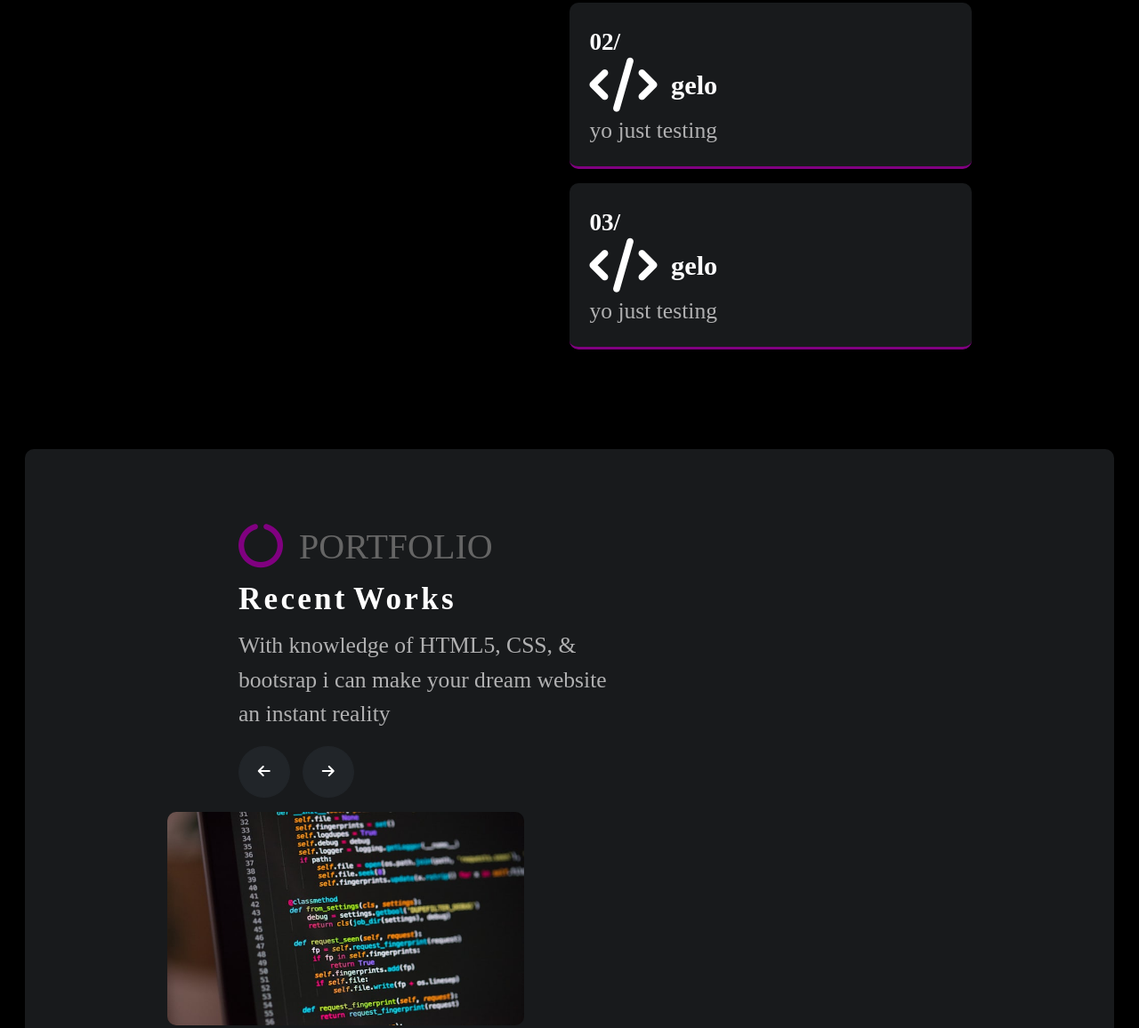
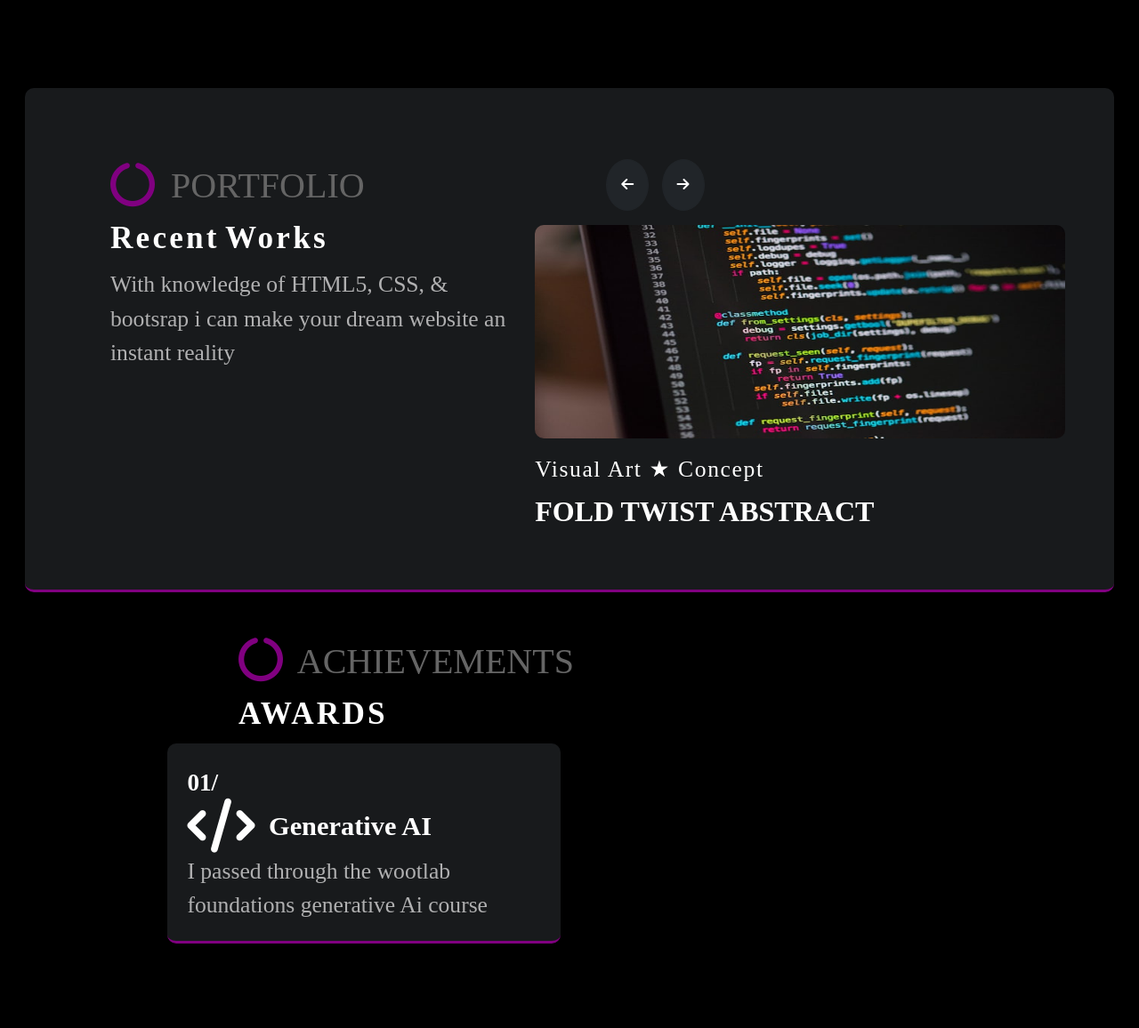
Before and after one commit to Heritage-XioN/PORTFOLIO_PAGE, a plain HTML site: page index.html in a window 1280 px wide. Shown: the part 1499-2655 px from the top of the page at 89% size. Drawn offline with nearby package versions, Linux system fonts and the light colour scheme.

Commit message:
completed styling for PC devices

```diff
--- a/assets/styles/styles.css
+++ b/assets/styles/styles.css
@@ -4,11 +4,18 @@
   box-sizing: border-box;
   font-family: Arial Sans-Serif Trebuchet MS Times New Roman Consolas Courier New;
 }
+.carousel-inner,.carousel{
+  overflow-x: auto;
+  white-space: nowrap;
+}
+.carouselinner{
+  background-color: red;
+}
 .container-fluid{
   width: 100%;
   height: 100%;
   color: #fff;
-  background-color: #000000;
+  background-color: #000;
 }
 .nav_bar{
   position: fixed;
@@ -310,8 +317,9 @@ input{
   border: 1px solid #181A1C;
   color: #fff;
 }
-input:focus{
-
+input:focus,textarea:focus{
+outline: none;
+border: 3px solid red;
 }
 textarea{
   width: 100%;
@@ -431,14 +439,22 @@ textarea{
     padding: 1rem 1rem;
   }
   .portfolio{
-    padding-left: 10rem;
+    padding-left: rem;
+    display: flex;
   }
   .card-body{
     padding-left: 5rem;
+    width: 100%;
+  }
+  .pc{
+    width: 45%;
+    margin-right: 1.3rem;
+  }
+  .pc_2{
     width: 50%;
   }
   .carousel-inner,.carousel{
-    width: 85%;
+    width: 100%;
   }
   .head_container{
     padding-left: 5rem;
@@ -451,7 +467,7 @@ textarea{
     height: 50%;
   }
   .carousel_img{
-   width: 45%;
+   width: 100%;
    height: 15rem;
    border-radius: 10px;
  }
--- a/index.html
+++ b/index.html
@@ -1,5 +1,5 @@
 <!DOCTYPE html>
-<html lang="en">
+<html lang="en" data-bs-theme="dark">
 <head>
   <meta charset="UTF-8">
   <meta name="viewport" content="width=device-width, initial-scale=1.0">
@@ -161,7 +161,8 @@
     </section>
     <section id="portfolio" class="portfolio_section">
       <div class="portfolio">
-        <div class="head_container">
+        <div class="pc">
+          <div class="head_container">
           <p class="header">
             <i class="fa-solid fa-circle-notch fa-lg circle"></i>
             PORTFOLIO
@@ -180,7 +181,9 @@
             </p>
           </div>
         </div>
-        <div class="btn_icon_cont">
+        </div>
+        <div class="pc_2">
+          <div class="btn_icon_cont">
           <button class="btn btn-dark rounded-circle p-3" type="button" data-bs-target="#portfolio_carousel" data-bs-slide="prev">
           <i class="fa-solid fa-arrow-left"></i>
         </button>
@@ -193,6 +196,7 @@
             <div id="carousel_portfolio" class="carousel-inner">
             </div>
           </div>
+        </div>
         </div>
       </div>
     </section>
@@ -213,7 +217,8 @@
     </section>
     <section id="blog" class="journal_section">
       <div class="portfolio">
-        <div class="head_container">
+        <div class="pc">
+          <div class="head_container">
           <p class="header">
             <i class="fa-solid fa-circle-notch fa-lg circle"></i>
             JOURNAL
@@ -231,7 +236,9 @@
             </p>
           </div>
         </div>
-        <div class="btn_icon_cont">
+        </div>
+        <div class="pc_2">
+          <div class="btn_icon_cont">
           <button class="btn btn-dark rounded-circle p-3" type="button" data-bs-target="#blog_carousel" data-bs-slide="prev">
           <i class="fa-solid fa-arrow-left"></i>
         </button>
@@ -240,10 +247,11 @@
         </button>
         </div>
         <div class="carousel_cont">
-          <div id="blog_carousel" class="carousel slide">
+          <div id="blog_carousel" class="carousel ">
             <div id="carousel_blog" class="carousel-inner">
             </div>
           </div>
+        </div>
         </div>
       </div>
     </section>
--- a/scripts/data.js
+++ b/scripts/data.js
@@ -4,17 +4,7 @@ export const services = [
     id : "01/",
     title : "Web Development",
     mainTxt : "With knowledge of HTML5,  CSS, & bootsrap i can make your dream website an instantbreality"
-  },
-  {
-    id : "02/",
-    title : "gelo",
-    mainTxt : "yo just testing"
-  },
-  {
-    id : "03/",
-    title : "gelo",
-    mainTxt : "yo just testing"
-  },
+  }
   ]
 
 export const portfolio = [
@@ -24,37 +14,15 @@ export const portfolio = [
     alt : "banner_img",
     title : "Visual Art ★ Concept",
     headerTxt : "FOLD TWIST ABSTRACT"
-  },
-  {
-    src : "assets/images/Banner.jpeg",
-    alt : "banner_img",
-    title : "Visual Art ★ Concept",
-    headerTxt : "FOLD TWIST ABSTRACT"
-  },
-  {
-    src : "assets/images/Banner.jpeg",
-    alt : "banner_img",
-    title : "Visual Art ★ Concept",
-    headerTxt : "FOLD TWIST ABSTRACT"
-  },
+  }
   ]
 
 export const awards = [
   {
     id : "01/",
-    title : "gelo",
-    mainTxt : "yo just testing"
-  },
-  {
-    id : "02/",
-    title : "gelo",
-    mainTxt : "yo just testing"
-  },
-  {
-    id : "03/",
-    title : "gelo",
-    mainTxt : "yo just testing"
-  },
+    title : "Generative AI",
+    mainTxt : "I passed through the wootlab foundations generative Ai course"
+  }
   ]
 
 export const blog = [
@@ -65,16 +33,4 @@ export const blog = [
     title : "Visual Art ★ Concept",
     headerTxt : "FOLD TWIST ABSTRACT"
   },
-  {
-    src : "assets/images/Banner.jpeg",
-    alt : "banner_img",
-    title : "Visual Art ★ Concept",
-    headerTxt : "FOLD TWIST ABSTRACT"
-  },
-  {
-    src : "assets/images/Banner.jpeg",
-    alt : "banner_img",
-    title : "Visual Art ★ Concept",
-    headerTxt : "FOLD TWIST ABSTRACT"
-  },
   ]
```
